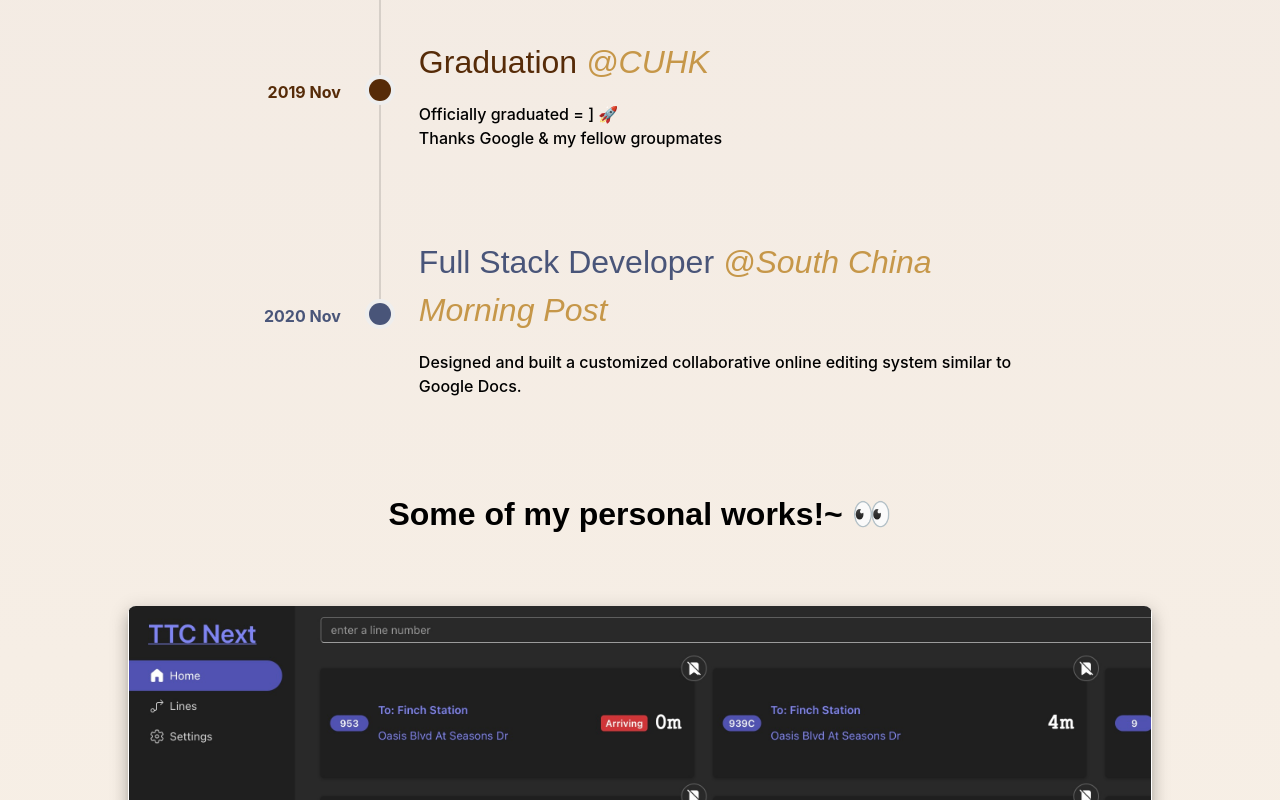
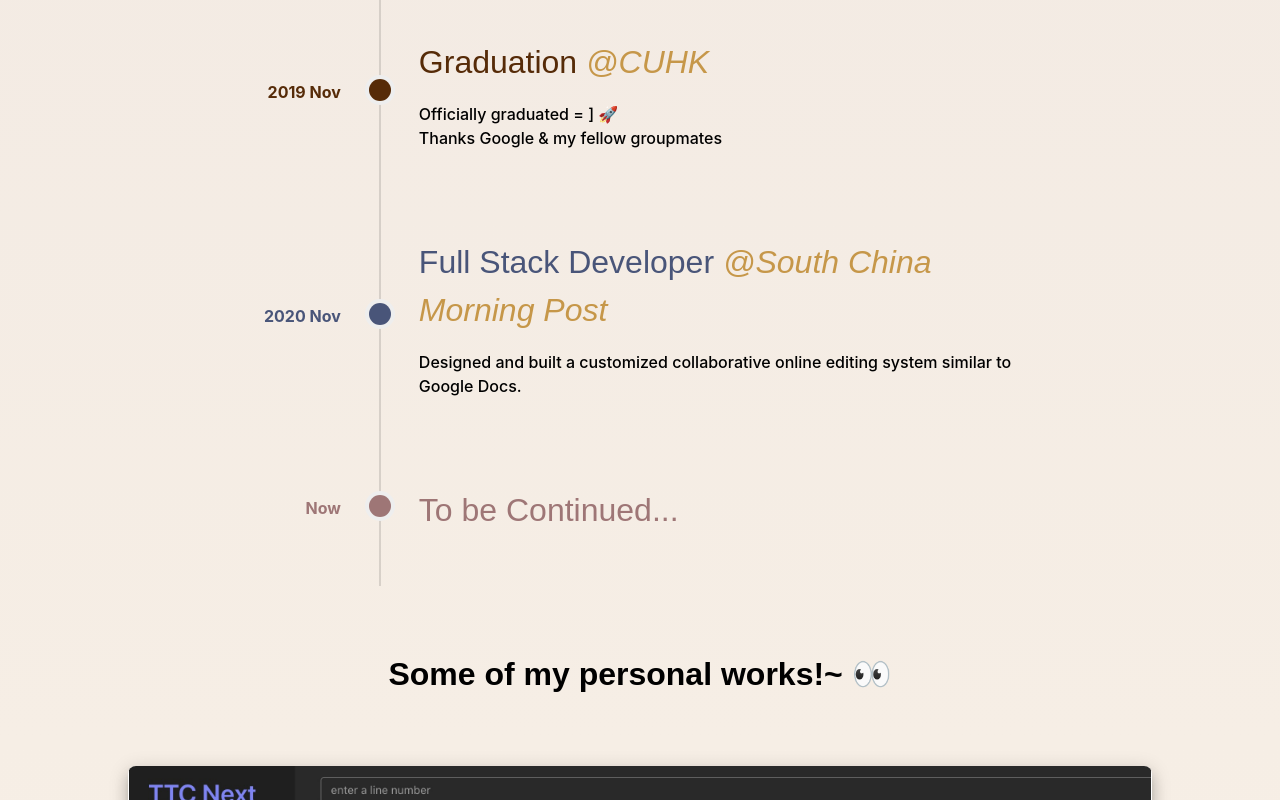
Before and after one commit to HoiPangCHEUNG/hoipangcheung.github.io, a Vue app: page / in a window 1280 px wide. Shown: the part 1870-2670 px from the top of the page. Built offline with nearby package versions, Linux system fonts and the light colour scheme.

Commit message:
add current event

```diff
--- a/src/components/sections/ExperienceSection.vue
+++ b/src/components/sections/ExperienceSection.vue
@@ -1,6 +1,6 @@
 <template>
   <div id="ExperienceContainer">
-    <v-timeline class="Timeline" :side="getSide" truncate-line="end">
+    <v-timeline class="Timeline" :side="getSide">
       <v-timeline-item
         v-for="(info, i) in infos"
         :class="i"
@@ -84,6 +84,12 @@
     event:
       'Designed and built a customized collaborative online editing system similar to Google Docs.',
     color: '#495579'
+  },
+  {
+    year: 'Now',
+    title: `To be Continued...`,
+    event: '',
+    color: '#9E7676'
   }
 ]
 </script>
```
